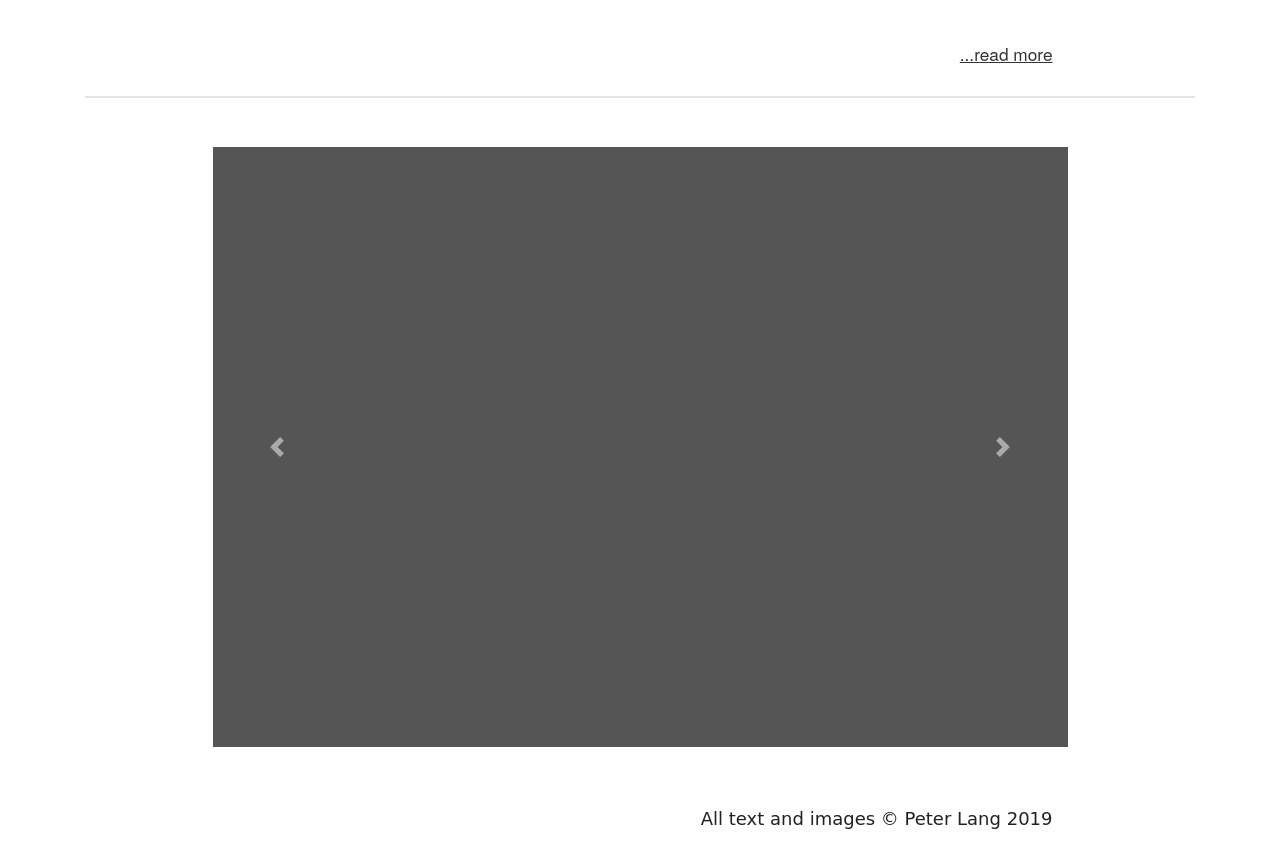
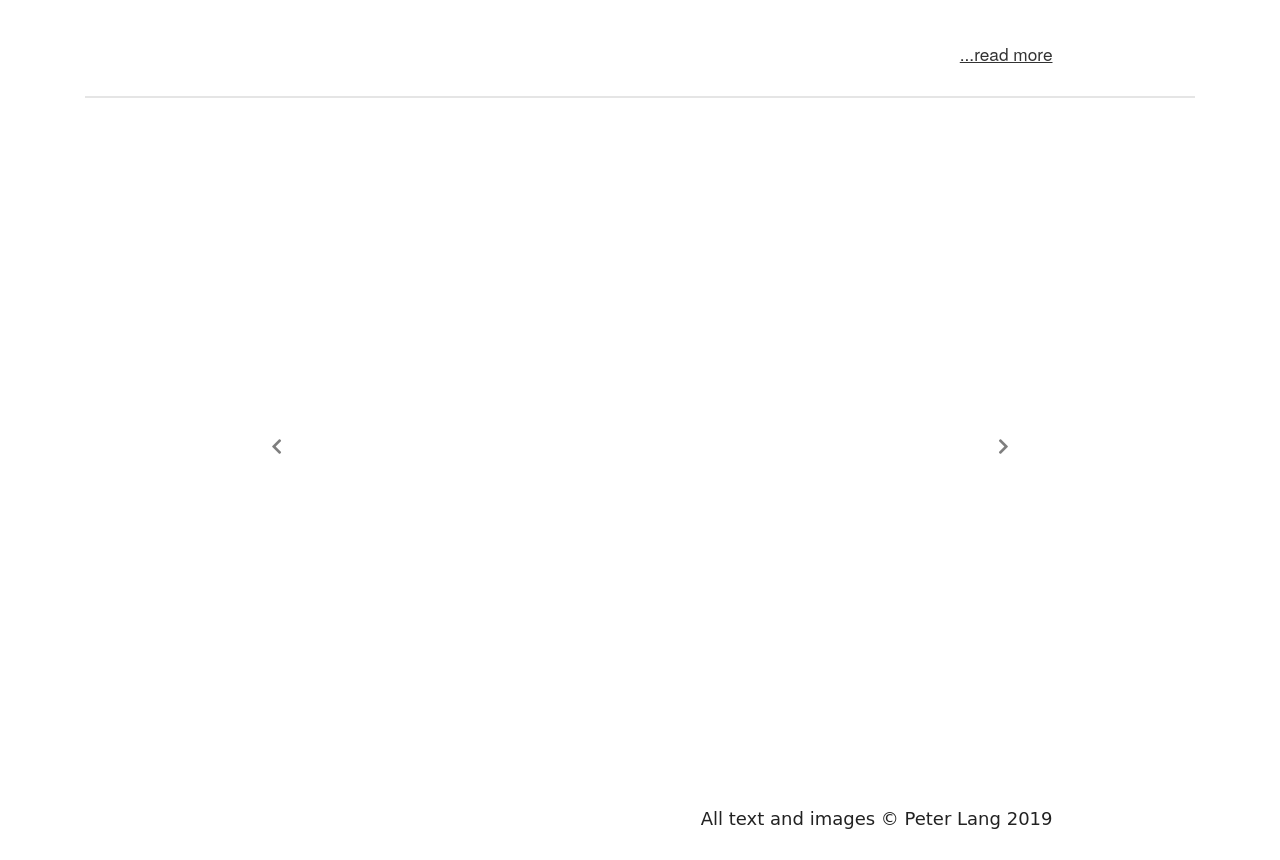
Before and after one commit to ollie-codeaid/peter_lang, a Django app: page / in a window 1280 px wide. Shown: the part 469-1329 px from the top of the page. Run offline with Django 3.2, Linux system fonts and the light colour scheme; data that the repository does not hold is empty; some libraries are stand-ins or nearby versions; some web fonts are replaced.

Commit message:
Carousel improvements

```diff
--- a/peter_lang/templates/base.html
+++ b/peter_lang/templates/base.html
@@ -27,6 +27,7 @@
 	<link href="https://stackpath.bootstrapcdn.com/bootswatch/4.3.1/sketchy/bootstrap.min.css" rel="stylesheet" integrity="sha384-N8DsABZCqc1XWbg/bAlIDk7AS/yNzT5fcKzg/TwfmTuUqZhGquVmpb5VvfmLcMzp" crossorigin="anonymous">
 
 	<!-- This file stores project-specific CSS -->
+	<link rel="stylesheet" href="https://use.fontawesome.com/releases/v5.8.2/css/all.css" integrity="sha384-oS3vJWv+0UjzBfQzYUhtDYW+Pj2yciDJxpsK1OYPAYjqT085Qq/1cq5FLXAZQ7Ay" crossorigin="anonymous">
 
 	<link href="{% static "cookielaw/css/cookielaw.css"%}" rel="stylesheet" />
 
--- a/peter_lang/templates/pages/home.html
+++ b/peter_lang/templates/pages/home.html
@@ -67,7 +67,7 @@
 {% endif %}
 
 <div class="row justify-content-center">
-    <div id="artCarousel" class="carousel slide carousel-fade col-md-9 bg-dark" data-ride="carousel">
+    <div id="artCarousel" class="carousel slide carousel-fade col-md-9" data-ride="carousel">
 
 	<!-- The slideshow -->
 	<div class="carousel-inner d-flex h-100 align-items-center">
@@ -85,11 +85,11 @@
 	</div>
 
 	<!-- Left and right controls -->
-	<a class="carousel-control-prev" href="#artCarousel" data-slide="prev">
-	    <span class="carousel-control-prev-icon"></span>
+	<a class="carousel-control-prev" href="#artCarousel" data-slide="prev" style="text-decoration: none; color:black;">
+	    <i class="fas fa-chevron-left"></i>
 	</a>
-	<a class="carousel-control-next" href="#artCarousel" data-slide="next">
-	    <span class="carousel-control-next-icon"></span>
+	<a class="carousel-control-next" href="#artCarousel" data-slide="next" style="text-decoration: none; color:black;">
+	    <i class="fas fa-chevron-right"></i>
 	</a>
 
     </div>
```
